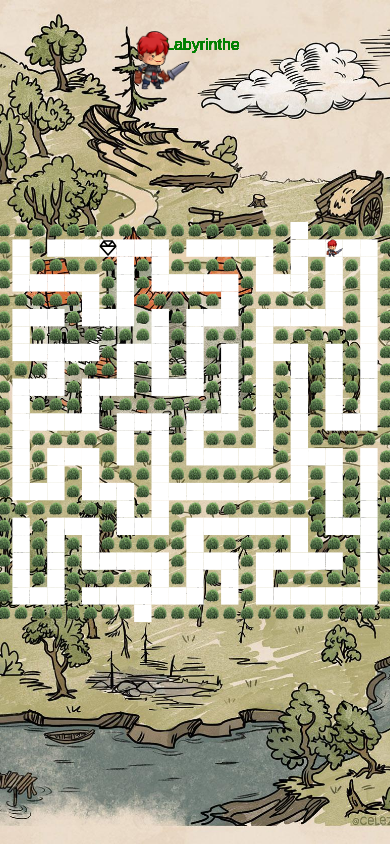
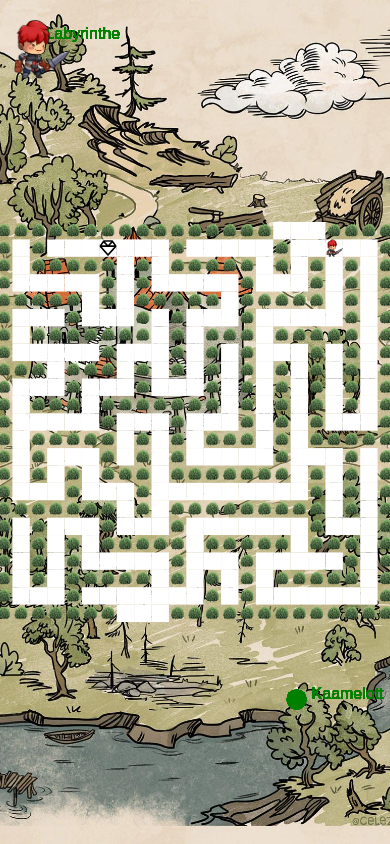
Before and after one commit to Sophiebdd/Labyrinth, a plain HTML site: page index.html in a window 390 px wide. Drawn offline with Linux system fonts and the light colour scheme.

Commit message:
responsive

```diff
--- a/index.html
+++ b/index.html
@@ -62,8 +62,9 @@
     let maze = Array(rows).fill().map(() => Array(cols).fill(1)); // 1 = mur, 0 = chemin
     let visited = Array(rows).fill().map(() => Array(cols).fill(false));
 
-    const kaamelott = { x: 1460, y: 895 };
-    const labyrintheEntree = { x: 150, y: 50 };
+    // Proportions basées sur la taille de la carte (ajuste les positions de façon relative)
+    const kaamelott = { x: 1460 / 1920, y: 895 / 1080 }; // Coordonnées relatives
+    const labyrintheEntree = { x: 150 / 1920, y: 50 / 1080 }; // Coordonnées relatives
 
     const buissonImg = new Image();
     buissonImg.src = 'buisson.png'; // Image pour les murs
@@ -92,7 +93,7 @@
         }
     }
 
-    // Placer l'entrée et la sortie du labyrinthe de manière aléatoire
+    // Placer l'entrée et la sortie du labyrinthe de manière aléatoire, et dégager autour
     function setRandomEntranceAndExit() {
         // Entrée aléatoire sur le premier rang
         entree.x = 0;
@@ -103,12 +104,27 @@
         sortie.x = rows - 1;
         sortie.y = Math.floor(Math.random() * cols);
         maze[sortie.x][sortie.y] = 0; // Pas de mur à la sortie
+
+        // Dégager les cases autour de l'entrée
+        if (entree.y > 0) maze[entree.x][entree.y - 1] = 0; // Case à gauche
+        if (entree.y < cols - 1) maze[entree.x][entree.y + 1] = 0; // Case à droite
+        if (entree.x < rows - 1) maze[entree.x + 1][entree.y] = 0; // Case en dessous
+
+        // Dégager les cases autour de la sortie
+        if (sortie.y > 0) maze[sortie.x][sortie.y - 1] = 0; // Case à gauche
+        if (sortie.y < cols - 1) maze[sortie.x][sortie.y + 1] = 0; // Case à droite
+        if (sortie.x > 0) maze[sortie.x - 1][sortie.y] = 0; // Case au dessus
     }
 
     // Dessiner les points sur la carte
     function drawMapPoints() {
-        drawPoint(mapCtx, kaamelott.x, kaamelott.y, 'Kaamelott', 'green');
-        drawPoint(mapCtx, labyrintheEntree.x, labyrintheEntree.y, 'Labyrinthe', 'green');
+        const kaamelottX = kaamelott.x * mapCanvas.width;
+        const kaamelottY = kaamelott.y * mapCanvas.height;
+        const labyrintheEntreeX = labyrintheEntree.x * mapCanvas.width;
+        const labyrintheEntreeY = labyrintheEntree.y * mapCanvas.height;
+
+        drawPoint(mapCtx, kaamelottX, kaamelottY, 'Kaamelott', 'green');
+        drawPoint(mapCtx, labyrintheEntreeX, labyrintheEntreeY, 'Labyrinthe', 'green');
     }
 
     // Fonction pour dessiner des points
@@ -123,7 +139,12 @@
 
     // Animer l'épée sur la carte
     function animateSwordOnMap(callback) {
-        const path = getPath(kaamelott, labyrintheEntree);
+        const kaamelottX = kaamelott.x * mapCanvas.width;
+        const kaamelottY = kaamelott.y * mapCanvas.height;
+        const labyrintheEntreeX = labyrintheEntree.x * mapCanvas.width;
+        const labyrintheEntreeY = labyrintheEntree.y * mapCanvas.height;
+
+        const path = getPath({x: kaamelottX, y: kaamelottY}, {x: labyrintheEntreeX, y: labyrintheEntreeY});
         let i = 0;
 
         const swordImg = new Image();
@@ -271,6 +292,13 @@
         });
     }
 
+    // Redimensionner le canvas et redessiner les points
+    window.addEventListener('resize', () => {
+        mapCanvas.width = window.innerWidth;
+        mapCanvas.height = window.innerHeight;
+        drawMapPoints(); // Redessiner les points après redimensionnement
+    });
+
     // Démarrer le jeu
     drawMapPoints();
     startAnimation();
```
